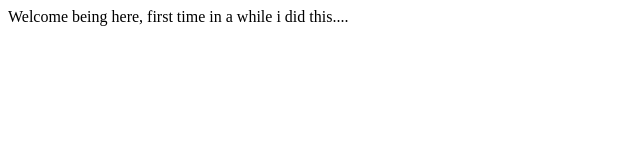
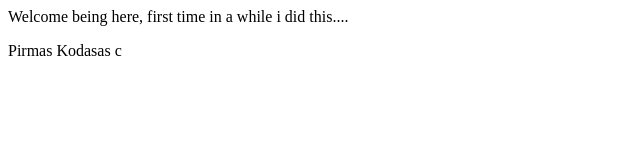
Before and after one commit to AudriusJurevicius/test123, a plain HTML site: page index.html in a window 1280 px wide. Shown: the whole page, without its empty margins (0-640 px from the left). Drawn offline with Linux system fonts and the light colour scheme.

Commit message:
Pradetas projektas, pirmas paragrafas pradetas

```diff
--- a/index.html
+++ b/index.html
@@ -6,6 +6,9 @@
 
 	<body>
 	  Welcome being here, first time in a while i did this....
+
+	<p>Pirmas Kodasas c</p>
+
 	</body>
 
 </html>
```
